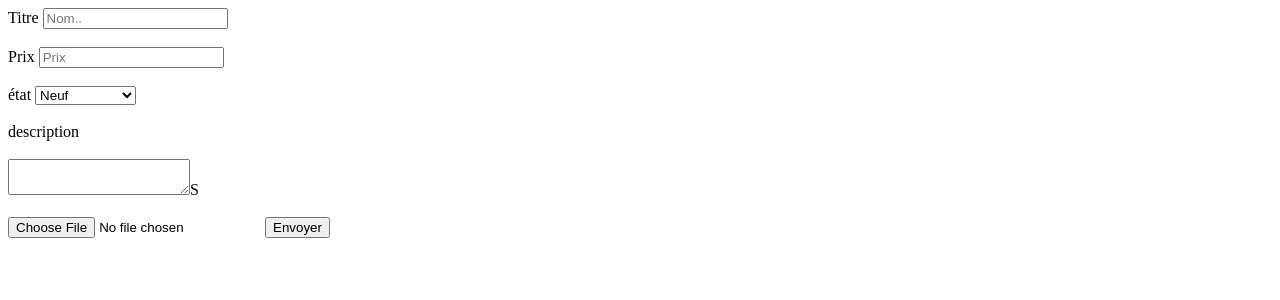
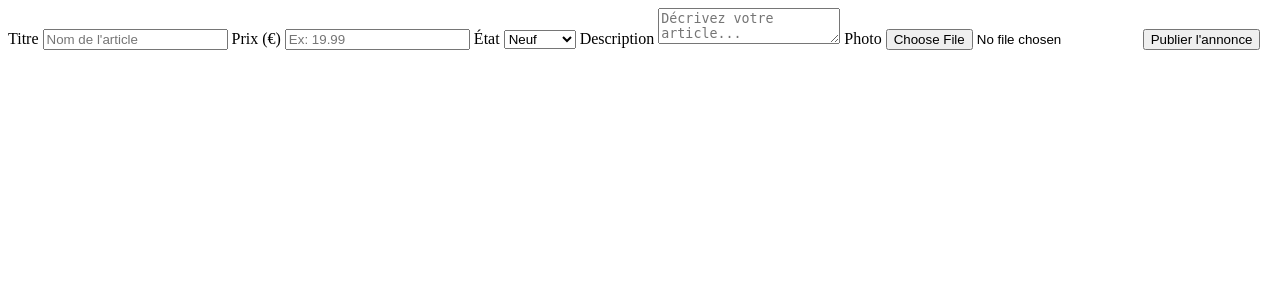
Before and after one commit to alexandreferon/Projet-DevWeb-YS, a PHP site: page /annonces.php in a window 1280 px wide. Shown: the top 300 px of the page. Run offline with PHP 8.4, Linux system fonts and the light colour scheme; a user stored in the database is signed in.

Commit message:
annonce.php communiue avec la base de donnée

```diff
--- a/annonces.php
+++ b/annonces.php
@@ -1,35 +1,93 @@
+<?php
+ini_set('display_errors', 1);
+error_reporting(E_ALL);
+session_start();
+
+if (!isset($_SESSION['user_id'])) {
+    header('Location: login.php');
+    exit;
+}
+
+if ($_SERVER['REQUEST_METHOD'] === 'POST') {
+    $host = 'localhost';
+    $db   = 'ys_database';
+    $user = 'root';
+    $pass = 'root';
+    $pdo  = new PDO("mysql:host=$host;dbname=$db;charset=utf8mb4", $user, $pass);
+    $pdo->setAttribute(PDO::ATTR_ERRMODE, PDO::ERRMODE_EXCEPTION);
+
+    $titre       = trim($_POST['titre']);
+    $prix        = floatval($_POST['prix']);
+    $etat        = $_POST['etat'];
+    $description = trim($_POST['description']);
+    $user_id     = $_SESSION['user_id'];
+
+    $image_url = null;
+    if (!empty($_FILES['image']['name'])) {
+        $upload_dir = 'uploads/annonces/';
+        if (!is_dir($upload_dir)) mkdir($upload_dir, 0755, true);
+
+        $ext     = pathinfo($_FILES['image']['name'], PATHINFO_EXTENSION);
+        $allowed = ['jpg', 'jpeg', 'png', 'webp', 'gif'];
+        if (!in_array(strtolower($ext), $allowed)) {
+            die('Type de fichier non autorisé.');
+        }
+
+        $filename = uniqid('img_') . '.' . $ext;
+        move_uploaded_file($_FILES['image']['tmp_name'], $upload_dir . $filename);
+        $image_url = $upload_dir . $filename;
+    }
+
+    $stmt = $pdo->prepare("
+        INSERT INTO annonces (user_id, titre, prix, etat, description, image_url)
+        VALUES (:user_id, :titre, :prix, :etat, :description, :image_url)
+    ");
+    $stmt->execute([
+        ':user_id'     => $user_id,
+        ':titre'       => $titre,
+        ':prix'        => $prix,
+        ':etat'        => $etat,
+        ':description' => $description,
+        ':image_url'   => $image_url,
+    ]);
+
+    header('Location: mes_annonces.php?success=1');
+    exit;
+}
+?>
+
 <!DOCTYPE html>
 <html lang="fr">
 <head>
-    <meta charset="utf-8" />
-    <meta name="viewport" content="width=device-width" />
-    <title>formulaire</title>
+    <meta charset="utf-8">
+    <title>Déposer une annonce</title>
+</head>
+<body>
 
-  </head>
-</head>
+<form action="annonce.php" method="POST" enctype="multipart/form-data">
 
+    <label for="titre">Titre</label>
+    <input required type="text" name="titre" id="titre" placeholder="Nom de l'article">
 
-<form>
-    <label for="">Titre</label>
-    <input required type="text" name = "" placeholder="Nom.." id = "">
-    <br><br>
-    <label for="">Prix</label>
-    <input required type="in" name = "" placeholder="Prix">
-    <br><br>
-    <label for="">état</label>
-    <select name="Type" id = "">
-            <option value="Neuf">Neuf</option>
-            <option value="TB_etat">Trés bon état</option>
-            <option value="B_etat">Bon état</option>
-            <option value="Satisfaisant">Satisfaisant</option>
+    <label for="prix">Prix (€)</label>
+    <input required type="number" name="prix" id="prix" min="0" step="0.01" placeholder="Ex: 19.99">
+
+    <label for="etat">État</label>
+    <select name="etat" id="etat">
+        <option value="neuf">Neuf</option>
+        <option value="bon état">Bon état</option>
+        <option value="correct">Correct</option>
     </select>
-    <br><br>
-    <label for="" >description</label>
-    <br><br>
-    <textarea required name="" placeholder="" id=""></textarea>S
-    <br><br>
-    <form action="upload.php" method="POST" enctype="multipart/form-data">
-    <input type="file" name="image" accept="image/*">
-    <button type="submit">Envoyer</button>
-    </form>
+
+    <label for="description">Description</label>
+    <textarea required name="description" id="description" placeholder="Décrivez votre article..."></textarea>
+
+    <label for="image">Photo</label>
+    <input type="file" name="image" id="image" accept="image/*">
+
+    <button type="submit">Publier l'annonce</button>
+
 </form>
+
+</body>
+</html>
```
Also changed, not shown: uploads/annonces/img_69d6414c1db0e.webp (added).
